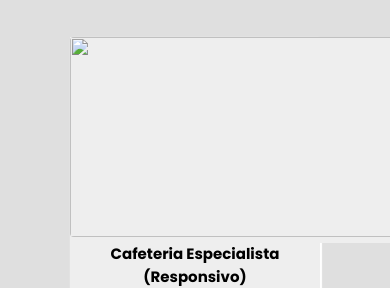
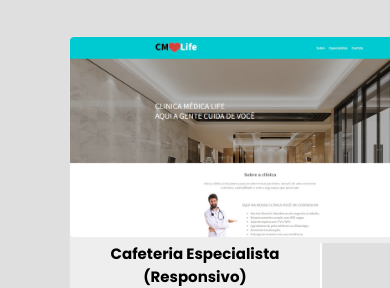
Before and after one commit to JeanGomessss/Jean-FullStack, a plain HTML site: page index.html in a window 390 px wide. Shown: the part 2556-2844 px from the top of the page. Drawn offline with Linux system fonts and the light colour scheme.

Commit message:
Add files via upload

```diff
--- a/estilo.css
+++ b/estilo.css
@@ -281,5 +281,6 @@
 @media (max-width: 425px) {
     .topo {flex-direction: column;}
     .card-produto {width:100%;}
+    .card-produto img {width: 100%;}
     * {width: 100%;}
 }
```
Also changed, not shown: clinica.jpg (added).
